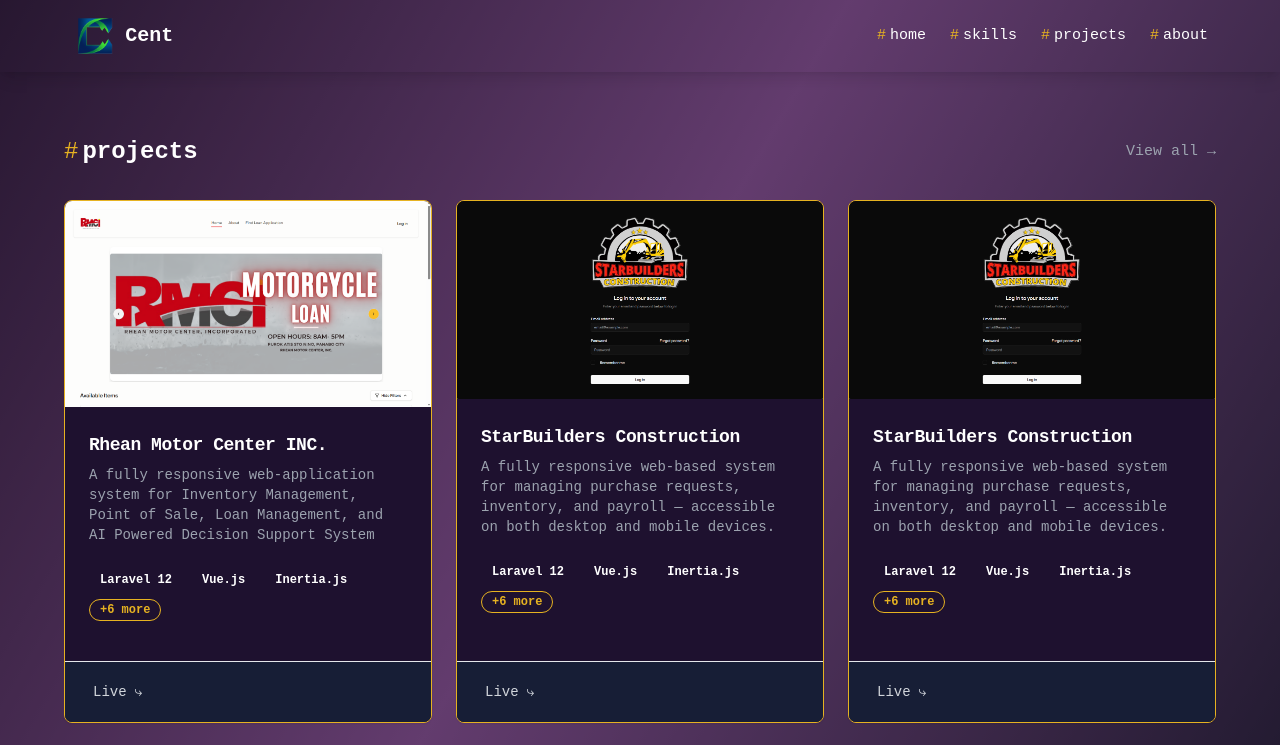
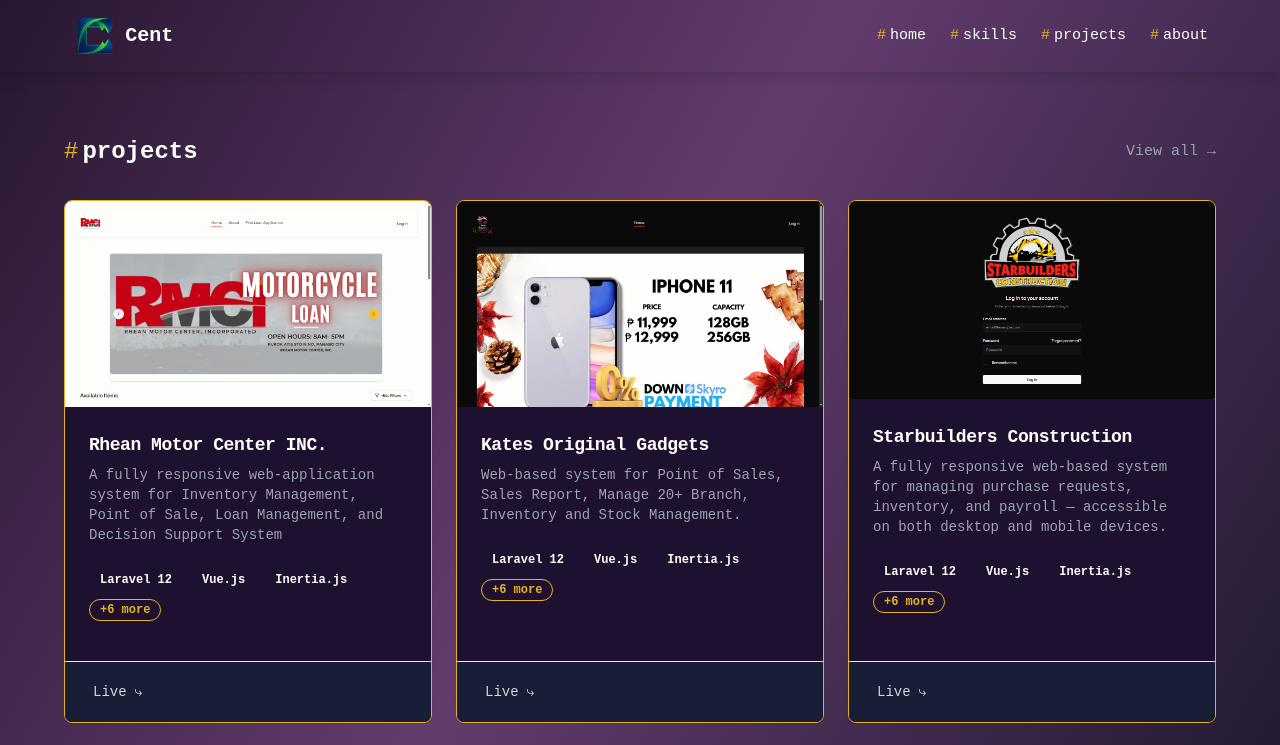
Before and after one commit to CentKenneth/centkennethperia, a Vue app: page /projects in a window 1280 px wide. Shown: the top 745 px of the page. Built offline with nearby package versions, Linux system fonts and the light colour scheme.

Commit message:
Update project details for Kates Original Gadgets and replace StarBuilders image

```diff
--- a/src/views/Projects.vue
+++ b/src/views/Projects.vue
@@ -16,6 +16,7 @@
 import pharmacy from '../assets/images/pharmacy.png'
 import starbuilders from '../assets/images/starbuilderspc.png'
 import rmci from '../assets/images/rmci.png'
+import kates from '../assets/images/kates.png'
 
 interface Project {
   id: number
@@ -43,12 +44,12 @@
       'MySQL'
     ],
     name: 'Rhean Motor Center INC.',
-    description: 'A fully responsive web-application system for Inventory Management, Point of Sale, Loan Management, and AI Powered Decision Support System',
+    description: 'A fully responsive web-application system for Inventory Management, Point of Sale, Loan Management, and Decision Support System',
     liveLink: 'https://rheanmotorcenter.com',
   },
   {
     id: 2,
-    image: starbuilders,
+    image: kates,
     tags: [
       'Laravel 12',
       'Vue.js',
@@ -60,9 +61,9 @@
       'Lucide Icons',
       'MySQL'
     ],
-    name: 'StarBuilders Construction',
-    description: 'A fully responsive web-based system for managing purchase requests, inventory, and payroll — accessible on both desktop and mobile devices.',
-    liveLink: 'https://starbuilders.ph',
+    name: 'Kates Original Gadgets',
+    description: 'Web-based system for Point of Sales, Sales Report, Manage 20+ Branch, Inventory and Stock Management.',
+    liveLink: 'https://kateoriginalgadgets.com',
   },
   {
     id: 3,
@@ -78,7 +79,7 @@
       'Lucide Icons',
       'MySQL'
     ],
-    name: 'StarBuilders Construction',
+    name: 'Starbuilders Construction',
     description: 'A fully responsive web-based system for managing purchase requests, inventory, and payroll — accessible on both desktop and mobile devices.',
     liveLink: 'https://starbuilders.ph',
   },
```
Also changed, not shown: src/assets/images/kates.png (added).
